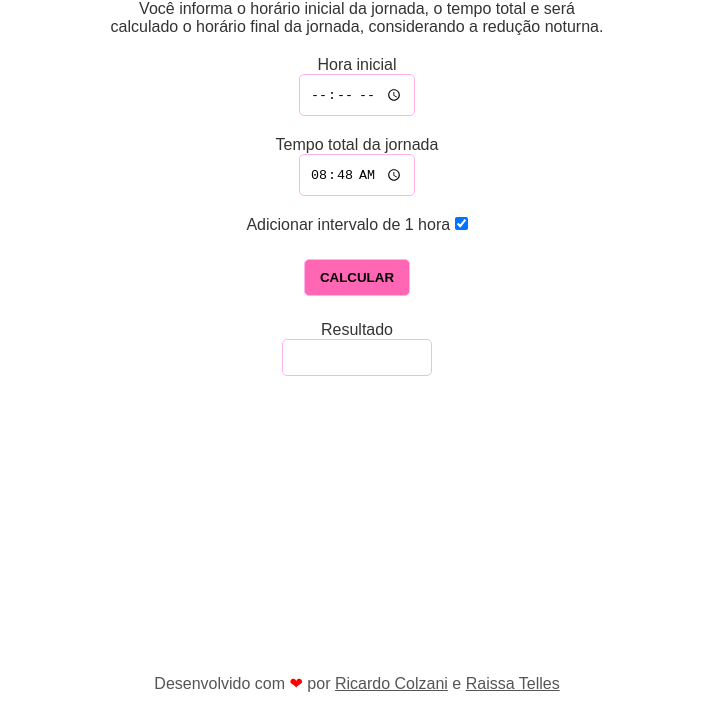
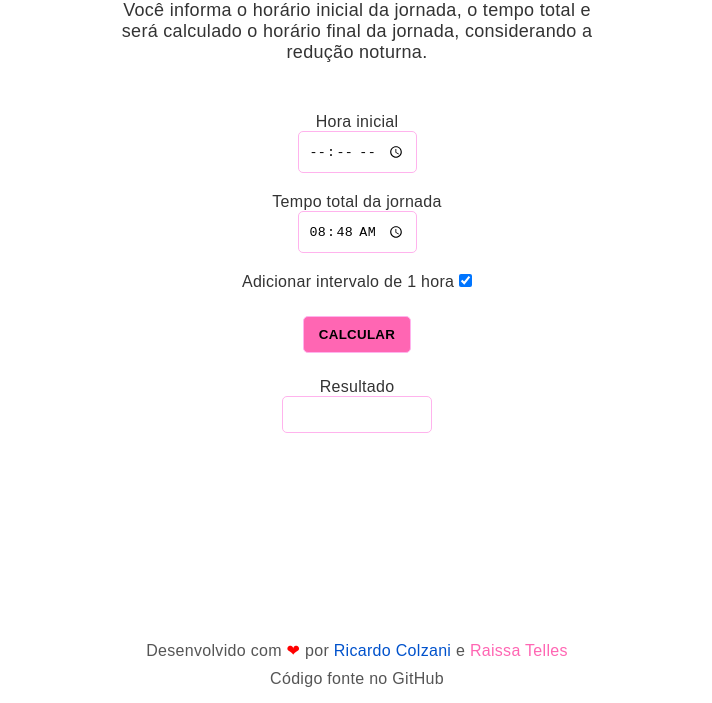
Before and after one commit to rcolzani/calculadora-de-escala, a plain HTML site: page index.html in a window 1280 px wide. Shown: the part 97-800 px from the top of the page, without its empty margins (283-995 px from the left). Drawn offline with Linux system fonts and the light colour scheme.

Commit message:
Adiciona copyright e melhora estilo de página

```diff
--- a/css/site.css
+++ b/css/site.css
@@ -1,12 +1,16 @@
-*{
+* {
   margin: 0;
   padding: 0;
   box-sizing: border-box;
+
+  letter-spacing: 0.3px;
+  text-rendering: optimizelegibility !important;
+  -webkit-font-smoothing: antialiased !important;
 }
 
-body{
+body {
   font: 16px Arial, Helvetica, sans-serif;
-    height: 100vh ;
+  height: 100vh;
   background-color: #fff;
   color: #333;
   display: flex;
@@ -14,15 +18,16 @@ body{
   align-items: center;
 }
 
-h1{
+h1 {
   margin-top: 50px;
 }
-p{
+.subtitulo {
   max-width: 500px;
-    margin: 10px;
+  margin: 10px 10px 40px 10px;
   text-align: center;
+  font-size: 18px;
 }
-input{
+input {
   border: none;
   border-radius: 5px;
   padding: 10px;
@@ -30,14 +35,9 @@ input{
   outline: none;
 
   border: 1px solid #ffb3ed;
-
 }
 
-input:hover, input:focus{
-
-}
-
-button{
+button {
   border-radius: 5px;
   border: 1px solid #ffb3ed;
   padding: 10px 15px;
@@ -47,14 +47,14 @@ button{
   font-weight: bold;
   transition: background-color 0.3s;
 }
-button:hover{
+button:hover {
   cursor: pointer;
   background-color: #fff;
   border: 1px solid #ff66b3;
   color: #ff66b3;
 }
 
-.grupo{
+.grupo {
   display: flex;
   flex-direction: column;
   align-items: center;
@@ -62,17 +62,32 @@ button:hover{
   width: 250px;
 }
 
-.grupo-checkbox{
+.grupo-checkbox {
   display: inline-block;
   margin: 10px;
 }
 
-.copyright{
+.copyright {
   position: absolute;
   bottom: 10px;
   color: #555;
 
+  display: flex;
+  flex-direction: column;
+  align-items: center;
 }
-.copyright a{
+.copyright p {
+  margin: 5px 0;
+}
+.copyright a {
   color: #555;
+  text-decoration: none;
 }
+
+#link-raissa {
+  color: #ff66b3;
+}
+
+#link-ricardo {
+  color: #0052cc;
+}
--- a/index.html
+++ b/index.html
@@ -1,45 +1,47 @@
 <!DOCTYPE html>
 <html lang="en">
-
   <head>
-    <meta charset="UTF-8">
-    <meta http-equiv="X-UA-Compatible" content="IE=edge">
-    <meta name="viewport" content="width=device-width, initial-scale=1.0">
-    <link rel="stylesheet" href="css/site.css">
-    <title>Document</title>
+    <meta charset="UTF-8" />
+    <meta http-equiv="X-UA-Compatible" content="IE=edge" />
+    <meta name="viewport" content="width=device-width, initial-scale=1.0" />
+    <link rel="shortcut icon" href="./assets/favicon.ico" />
+    <link rel="stylesheet" href="css/site.css" />
+    <title>Calculador de final de jornada de trabalho</title>
   </head>
 
   <body>
-    <h1>Calculador de final de jornada da Raissa!!!</h1>
-    <p>Você informa o horário inicial da jornada, o tempo total e será calculado o horário final da jornada,
-        considerando a redução noturna.
-    </p>
+    <h1>Calculador de final de jornada de trabalho</h1>
+    <p class="subtitulo">Você informa o horário inicial da jornada, o tempo total e será calculado o horário final da jornada, considerando a redução noturna.</p>
     <div class="grupo">
       <label for="horaInicial">Hora inicial</label>
-        <input type="time" id="horaInicial">
+      <input type="time" id="horaInicial" />
     </div>
 
     <div class="grupo">
       <label for="horaInicial">Tempo total da jornada</label>
-        <input type="time" id="tempoTotal" value="08:48">
+      <input type="time" id="tempoTotal" value="08:48" />
     </div>
     <div class="grupo-checkbox">
       <label for="adicionarIntervalo">Adicionar intervalo de 1 hora</label>
-        <input type="checkbox" id="adicionarIntervalo" checked>
+      <input type="checkbox" id="adicionarIntervalo" checked />
     </div>
     <button onclick="calcularHorarioFinalDaJornada()">Calcular</button>
 
     <div class="grupo">
       <label for="horaInicial">Resultado</label>
-        <input type="text" id="finalDaJornada" readonly>
+      <input type="text" id="finalDaJornada" readonly />
     </div>
-    <div class="copyright"> <span>Desenvolvido com <span style="color: red;">❤</span>
-        por <a href="https://www.github.com/rcolzani">Ricardo Colzani</a> e <a href="">Raissa Telles</a></span> </div>
-
-
+    <div class="copyright">
+      <p>
+        Desenvolvido com <span style="color: red">❤</span> por
+        <a id="link-ricardo" href="https://www.linkedin.com/in/ricardocolzani/">Ricardo Colzani</a>
+        e
+        <a id="link-raissa" href="https://www.linkedin.com/in/raissatelles">Raissa Telles</a>
+      </p>
+      <p>Código fonte no <a href="https://github.com/rcolzani/calculadora-de-escala">GitHub</a></p>
+    </div>
   </body>
   <script src="js/moment.js"></script>
   <script src="js/moment-with-locales.js"></script>
   <script src="js/site.js"></script>
-
 </html>
--- a/js/site.js
+++ b/js/site.js
@@ -1,8 +1,9 @@
 function calcularHorarioFinalDaJornada() {
+    moment.locale('pt-br');
     var inicioJornada = moment('2021-07-08');
     let tempoTotalDeJornada = document.getElementById('tempoTotal').value;
 
-    const intervalo= 60;
+    const intervalo = 60;
 
     let horarioInicial = document.getElementById('horaInicial').value;
     let [horaInicial, minutoInicial] = horarioInicial.split(':');
@@ -13,34 +14,34 @@ function calcularHorarioFinalDaJornada() {
     let diferencaHorario = 0;
     let horarioFinalDaJornada = 0;
 
-    let [horasParaAcrescentar ,minutosParaAcrescentar] = tempoTotalDeJornada.split(':');
+    let [horasParaAcrescentar, minutosParaAcrescentar] = tempoTotalDeJornada.split(':');
 
     let fimJornada = inicioJornada;
     let jornadaReduzia = false;
     let umaHoraEquivaleA = 60;
 
-    while(horasParaAcrescentar > 0 || minutosParaAcrescentar>0){
+    while (horasParaAcrescentar > 0 || minutosParaAcrescentar > 0) {
 
-        if(!jornadaReduzia){
-            if(fimJornada.hour() >= 22 || fimJornada.hour() < 5){
+        if (!jornadaReduzia) {
+            if (fimJornada.hour() >= 22 || fimJornada.hour() < 5) {
                 jornadaReduzia = true;
                 umaHoraEquivaleA = 52.5;
             }
         }
 
-        if(horasParaAcrescentar > 0){
+        if (horasParaAcrescentar > 0) {
             fimJornada.add(umaHoraEquivaleA, 'minutes');
-            horasParaAcrescentar --;
-        }else{
-            if (jornadaReduzia){
-                minutosParaAcrescentar = Number(minutosParaAcrescentar) -(Number(minutosParaAcrescentar) * 0.125);
+            horasParaAcrescentar--;
+        } else {
+            if (jornadaReduzia) {
+                minutosParaAcrescentar = Number(minutosParaAcrescentar) - (Number(minutosParaAcrescentar) * 0.125);
             }
             fimJornada.add(minutosParaAcrescentar, 'minutes');
-            minutosParaAcrescentar =0;
+            minutosParaAcrescentar = 0;
         }
     }
 
-    if(document.getElementById('adicionarIntervalo').checked == true){
+    if (document.getElementById('adicionarIntervalo').checked == true) {
         fimJornada.add(intervalo, 'minutes');
     }
 
```
Also changed, not shown: assets/favicon.ico (added). Lines whose indentation alone changed are shown as unchanged.
